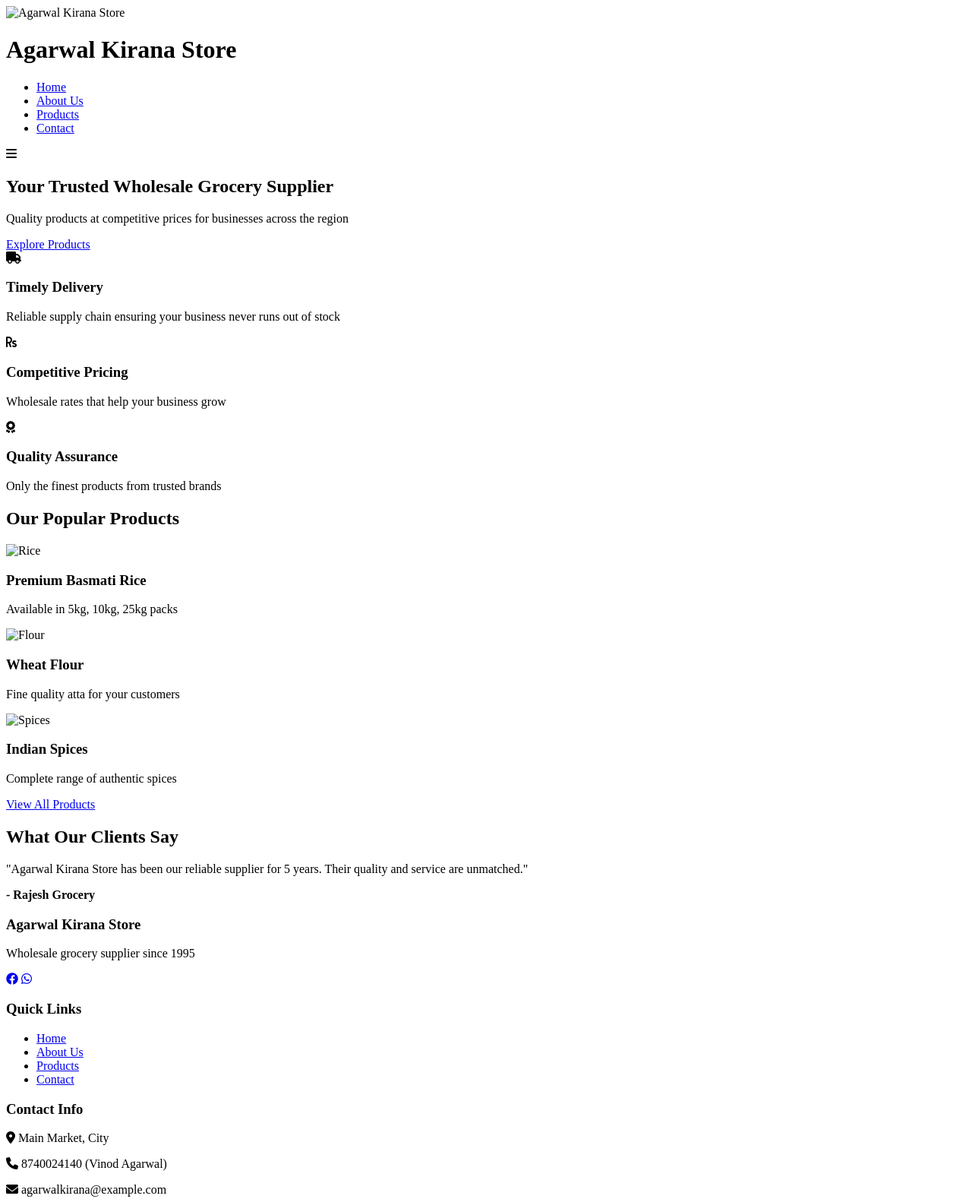
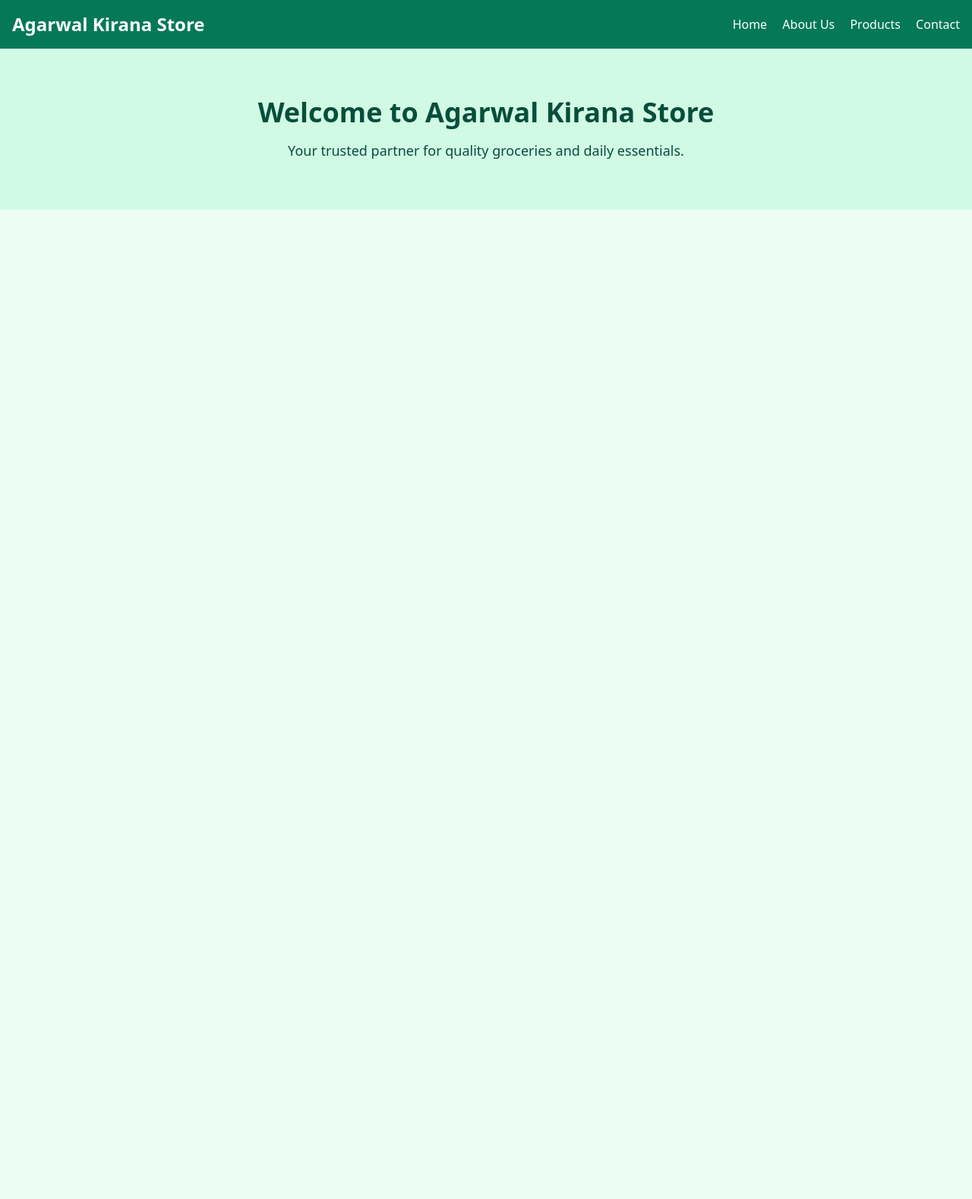
Before and after one commit to roshik2/Agarwal-kirana-store-, a plain HTML site: page index.html in a window 1280 px wide. Shown: the top 1578 px of the page at 76% size. After the commit the page ends 800 px from the top, so only its background shows below. Drawn offline with nearby package versions, Linux system fonts and the light colour scheme.

Commit message:
Update index.html

```diff
--- a/index.html
+++ b/index.html
@@ -3,128 +3,24 @@
 <head>
     <meta charset="UTF-8">
     <meta name="viewport" content="width=device-width, initial-scale=1.0">
-    <title>Agarwal Kirana Store - Wholesale Grocery Supplier</title>
-    <link rel="stylesheet" href="css/style.css">
-    <link rel="stylesheet" href="https://cdnjs.cloudflare.com/ajax/libs/font-awesome/6.0.0-beta3/css/all.min.css">
+    <title>Agarwal Kirana Store</title>
+    <link href="https://cdn.jsdelivr.net/npm/tailwindcss@2.2.19/dist/tailwind.min.css" rel="stylesheet">
+    <link rel="stylesheet" href="style.css">
 </head>
-<body>
-    <header>
-        <div class="container">
-            <div class="logo">
-                <img src="images/logo.png" alt="Agarwal Kirana Store">
-                <h1>Agarwal Kirana Store</h1>
-            </div>
-            <nav>
-                <ul>
-                    <li><a href="index.html" class="active">Home</a></li>
-                    <li><a href="about.html">About Us</a></li>
-                    <li><a href="products.html">Products</a></li>
-                    <li><a href="contact.html">Contact</a></li>
-                </ul>
-                <div class="mobile-menu">
-                    <i class="fas fa-bars"></i>
-                </div>
-            </nav>
+<body class="bg-green-50 text-green-900">
+    <nav class="bg-green-700 text-white p-4 flex justify-between items-center">
+        <h1 class="text-2xl font-bold">Agarwal Kirana Store</h1>
+        <div class="space-x-4">
+            <a href="index.html" class="hover:text-yellow-300">Home</a>
+            <a href="about.html" class="hover:text-yellow-300">About Us</a>
+            <a href="products.html" class="hover:text-yellow-300">Products</a>
+            <a href="contact.html" class="hover:text-yellow-300">Contact</a>
         </div>
-    </header>
+    </nav>
 
-    <section class="hero">
-        <div class="container">
-            <h2>Your Trusted Wholesale Grocery Supplier</h2>
-            <p>Quality products at competitive prices for businesses across the region</p>
-            <a href="products.html" class="btn">Explore Products</a>
-        </div>
+    <section class="hero text-center py-16 bg-green-100">
+        <h2 class="text-4xl font-extrabold mb-4">Welcome to Agarwal Kirana Store</h2>
+        <p class="max-w-xl mx-auto text-lg">Your trusted partner for quality groceries and daily essentials.</p>
     </section>
-
-    <section class="features">
-        <div class="container">
-            <div class="feature-box">
-                <i class="fas fa-truck"></i>
-                <h3>Timely Delivery</h3>
-                <p>Reliable supply chain ensuring your business never runs out of stock</p>
-            </div>
-            <div class="feature-box">
-                <i class="fas fa-rupee-sign"></i>
-                <h3>Competitive Pricing</h3>
-                <p>Wholesale rates that help your business grow</p>
-            </div>
-            <div class="feature-box">
-                <i class="fas fa-award"></i>
-                <h3>Quality Assurance</h3>
-                <p>Only the finest products from trusted brands</p>
-            </div>
-        </div>
-    </section>
-
-    <section class="product-showcase">
-        <div class="container">
-            <h2>Our Popular Products</h2>
-            <div class="products-grid">
-                <div class="product-item">
-                    <img src="images/products/rice.jpg" alt="Rice">
-                    <h3>Premium Basmati Rice</h3>
-                    <p>Available in 5kg, 10kg, 25kg packs</p>
-                </div>
-                <div class="product-item">
-                    <img src="images/products/flour.jpg" alt="Flour">
-                    <h3>Wheat Flour</h3>
-                    <p>Fine quality atta for your customers</p>
-                </div>
-                <div class="product-item">
-                    <img src="images/products/spices.jpg" alt="Spices">
-                    <h3>Indian Spices</h3>
-                    <p>Complete range of authentic spices</p>
-                </div>
-            </div>
-            <a href="products.html" class="btn">View All Products</a>
-        </div>
-    </section>
-
-    <section class="testimonials">
-        <div class="container">
-            <h2>What Our Clients Say</h2>
-            <div class="testimonial-slider">
-                <div class="testimonial">
-                    <p>"Agarwal Kirana Store has been our reliable supplier for 5 years. Their quality and service are unmatched."</p>
-                    <div class="client">
-                        <strong>- Rajesh Grocery</strong>
-                    </div>
-                </div>
-            </div>
-        </div>
-    </section>
-
-    <footer>
-        <div class="container">
-            <div class="footer-col">
-                <h3>Agarwal Kirana Store</h3>
-                <p>Wholesale grocery supplier since 1995</p>
-                <div class="social-icons">
-                    <a href="#"><i class="fab fa-facebook"></i></a>
-                    <a href="#"><i class="fab fa-whatsapp"></i></a>
-                </div>
-            </div>
-            <div class="footer-col">
-                <h3>Quick Links</h3>
-                <ul>
-                    <li><a href="index.html">Home</a></li>
-                    <li><a href="about.html">About Us</a></li>
-                    <li><a href="products.html">Products</a></li>
-                    <li><a href="contact.html">Contact</a></li>
-                </ul>
-            </div>
-            <div class="footer-col">
-                <h3>Contact Info</h3>
-                <p><i class="fas fa-map-marker-alt"></i> Main Market, City</p>
-                <p><i class="fas fa-phone"></i> 8740024140 (Vinod Agarwal)</p>
-                <p><i class="fas fa-envelope"></i> agarwalkirana@example.com</p>
-            </div>
-        </div>
-        <div class="copyright">
-            <p>&copy; 2023 Agarwal Kirana Store. All Rights Reserved.</p>
-        </div>
-    </footer>
-
-    <script src="js/script.js"></script>
 </body>
 </html>
```
